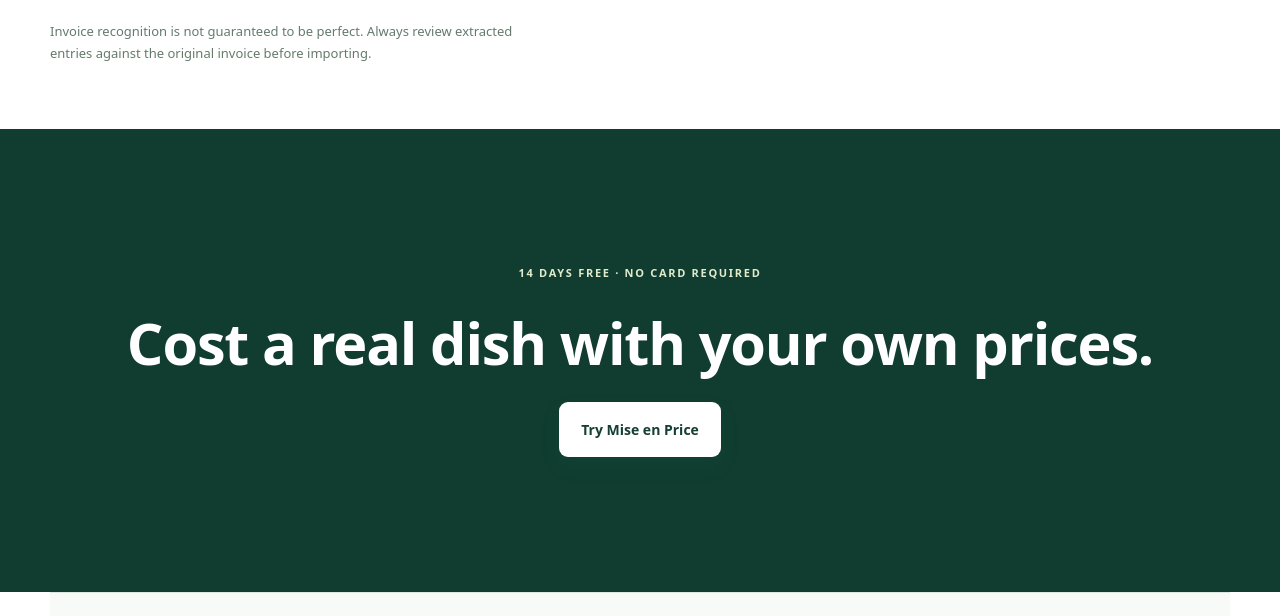
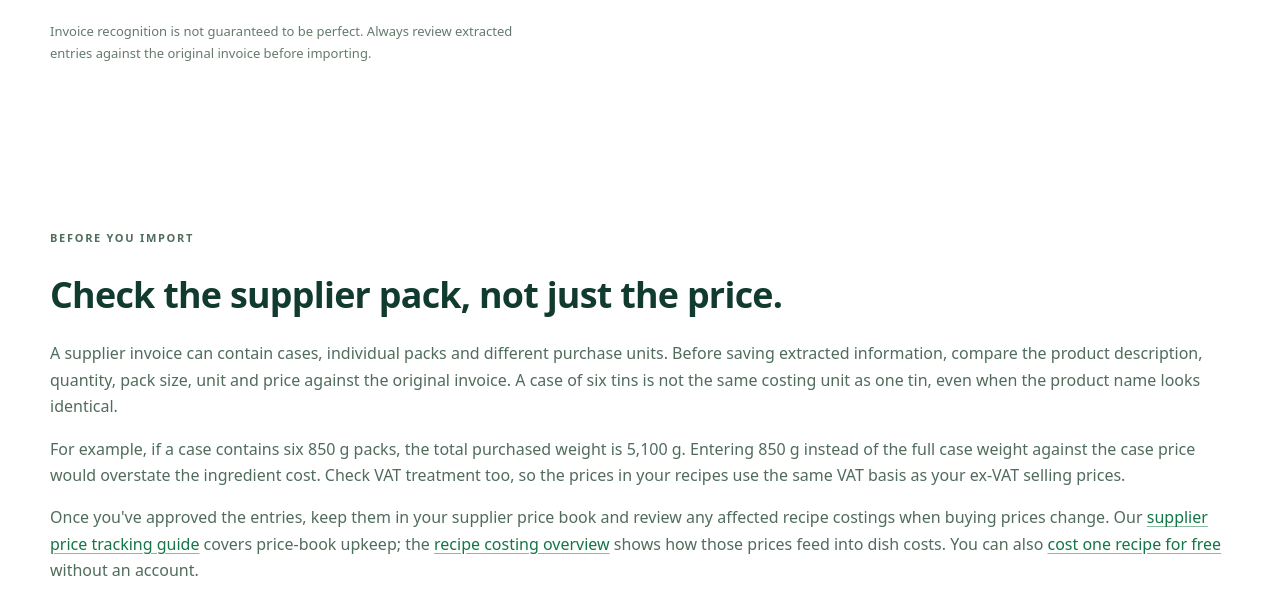
Before and after one commit to chef-chris-griggs/Menu-margin, a website: page marketing/invoice-scanning-for-chefs.html in a window 1280 px wide. Shown: the part 1400-2016 px from the top of the page. Drawn offline with Linux system fonts and the light colour scheme.

Commit message:
Expand practical UK recipe-costing guidance and internal links

```diff
--- a/marketing/invoice-scanning-for-chefs.html
+++ b/marketing/invoice-scanning-for-chefs.html
@@ -25,6 +25,7 @@
   <main id="main">
     <section class="hero wrap"><div class="hero-copy"><p class="eyebrow">Mise en Price · Kitchen costing software</p><h1>Supplier invoice scanning for chefs</h1><p class="lead">Spend less time typing supplier prices into spreadsheets.</p><p class="intro">Made for independent restaurants, caterers and busy professional kitchens.</p><a class="button" href="https://menu-margin.pages.dev/">Start your 14-day free trial</a> <a href="./#try-recipe" class="premium-calculator-link">Try free recipe calculator →</a><p class="small">No card required. After the trial, choose whether to subscribe for £9.99/month. No automatic charge.</p></div><div class="hero-visual"><aside class="premium-visual" aria-label="Mise en Price product screenshot"><div class="premium-visual-head"><span class="premium-visual-dot" aria-hidden="true"></span>Mise en Price <small>REAL INVOICE SCANNER</small></div><img src="./screenshots/invoice-scan.webp" alt="Genuine Mise en Price app screenshot showing invoice scanning options" width="420" height="550" loading="lazy"><p class="premium-visual-caption">Review supplier invoices faster · Actual application screen</p></aside></div></section>
     <section class="section wrap workflow"><div class="section-heading"><p class="eyebrow">How it helps</p><h2>Built for the way kitchens work.</h2></div><ol class="steps"><li><span class="step-no">01</span><div><h3>Scan a supplier invoice</h3><p>Upload a photo or PDF invoice and use on-device recognition to extract candidate product and price information.</p></div></li><li><span class="step-no">02</span><div><h3>Check before importing</h3><p>Compare each extracted name, quantity, pack size and price against the original invoice. You control which rows are saved.</p></div></li><li><span class="step-no">03</span><div><h3>Build your supplier price book</h3><p>Keep approved ingredient prices and suppliers together, ready for recipe costing.</p></div></li><li><span class="step-no">04</span><div><h3>Connect buying to costing</h3><p>Link price-book ingredients to recipes so confirmed price changes can be reflected in your costings.</p></div></li></ol><p class="small">Invoice recognition is not guaranteed to be perfect. Always review extracted entries against the original invoice before importing.</p></section>
+    <section class="section wrap" aria-labelledby="invoice-checklist"><div class="section-heading"><p class="eyebrow">Before you import</p><h2 id="invoice-checklist">Check the supplier pack, not just the price.</h2></div><p>A supplier invoice can contain cases, individual packs and different purchase units. Before saving extracted information, compare the product description, quantity, pack size, unit and price against the original invoice. A case of six tins is not the same costing unit as one tin, even when the product name looks identical.</p><p>For example, if a case contains six 850 g packs, the total purchased weight is 5,100 g. Entering 850 g instead of the full case weight against the case price would overstate the ingredient cost. Check VAT treatment too, so the prices in your recipes use the same VAT basis as your ex-VAT selling prices.</p><p>Once you've approved the entries, keep them in your supplier price book and review any affected recipe costings when buying prices change. Our <a href="/restaurant-supplier-price-tracking">supplier price tracking guide</a> covers price-book upkeep; the <a href="/recipe-costing-software">recipe costing overview</a> shows how those prices feed into dish costs. You can also <a href="/free-recipe-costing-calculator">cost one recipe for free</a> without an account.</p></section>
     <section class="closing"><div class="wrap"><p class="eyebrow">14 days free · No card required</p><h2>Cost a real dish with your own prices.</h2><a class="button light" href="https://menu-margin.pages.dev/">Try Mise en Price</a></div></section>
   </main>
   <footer class="wrap footer"><div><a class="brand" href="./">Mise en <span>Price</span></a><p>Prep it. Price it. Plate it.</p></div><nav aria-label="Footer"><a href="./">Home</a><a href="./recipe-costing-software">Recipe costing</a><a href="./invoice-scanning-for-chefs">Invoice scanning</a><a href="/website-privacy">Privacy</a></nav><p class="copyright">© 2026 Mise en Price.</p></footer>
```
